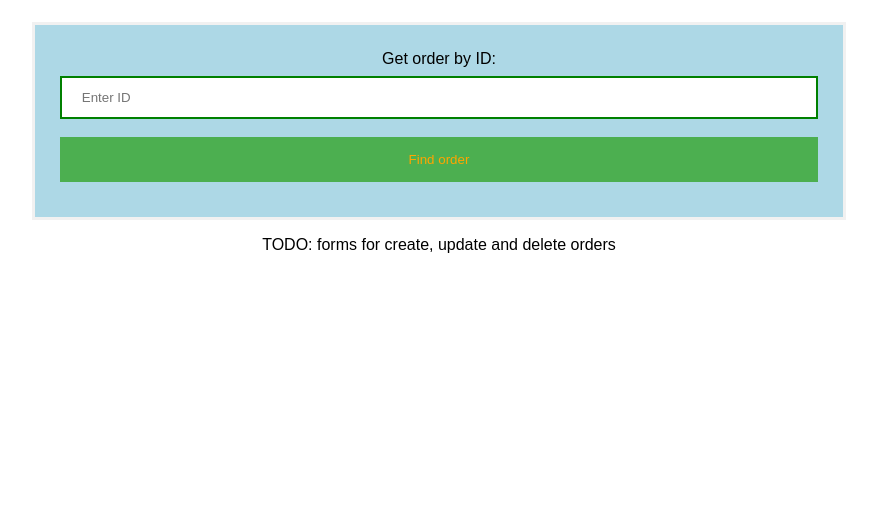
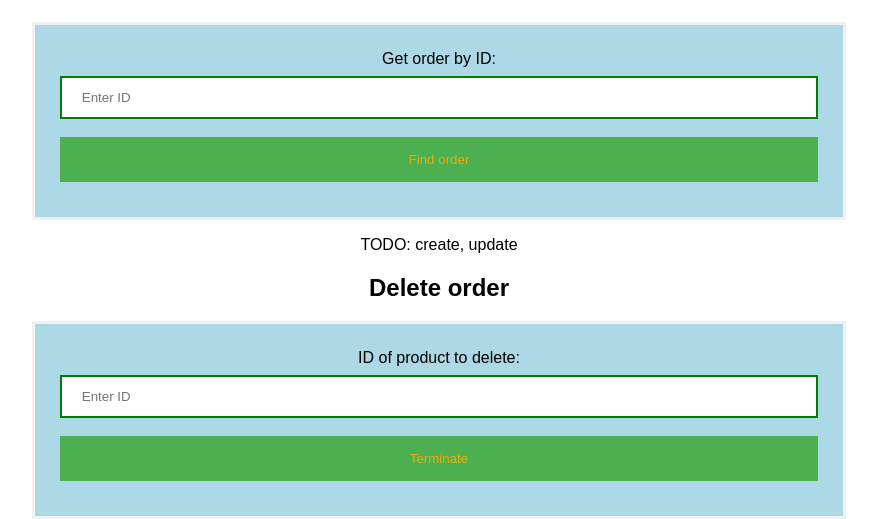
Before and after one commit to MathiasJensen96/soft-security, a PHP site: the page made by src/views/orders-page.php in a window 1280 px wide. Shown: the part 343-862 px from the top of the page, without its empty margins (209-1086 px from the left). Before the commit the page ends 596 px from the top, so only its background shows below. Run offline with PHP 8.4, Linux system fonts and the light colour scheme; the template is opened without the code that fills it, so the values that code supplies are empty; the visitor is signed in with stand-in values (Sample User, id 1).

Commit message:
delete order frontend and csrf

```diff
--- a/src/routes.php
+++ b/src/routes.php
@@ -25,7 +25,7 @@ get('/orders-page', 'views/orders-page.php');
 post('/orders','views/createOrder.php');
 post('/orders/$id', 'views/updateOrder.php');
 get('/orders/$id', 'views/oneOrder.php');
-get('/orders/$id/delete', 'views/deleteOrder.php');
+post('/orders/$id/delete', 'views/deleteOrder.php');
 get('/admin-page', 'controllers/adminPageController.php');
 get('/users', 'services/getUsers.php');
 get('/users/$id', 'services/getUser.php');
@@ -63,6 +63,10 @@ get('/getOrder', function() {
     $id = $_GET['id'];
     header("Location: /orders/$id");
 });
+post('/deleteOrder', function() {
+    $id = $_POST['id'];
+    header("Location: /orders/$id/delete", true, 307);
+});
 
 // not found catch-all
 any('/404','views/404.php');
--- a/src/views/orders-page.php
+++ b/src/views/orders-page.php
@@ -27,10 +27,18 @@
                     <button type="submit">Find order</button>
             </form>
         </div>
-
-        <?php
-        if (isset($_SESSION['role']) && $_SESSION['role'] === 'admin') {?>
-            <p>TODO: forms for create, update and delete orders</p>
-        <?php } ?>
+        <p>TODO: create, update</p>
+        <h2>Delete order</h2>
+        <div class="container">
+            <form method="POST" action="/deleteOrder">
+                <?php set_csrf() ?>
+                <label>
+                    ID of product to delete:
+                    <input type="number" min="1" placeholder="Enter ID" name="id" required>
+                </label>
+                <button type="submit" name="delete">Terminate</button>
+            </form>
+        </div>
+    </div>
 </body>
 </html>
```
Also changed, not shown: src/views/deleteOrder.php (+10 -0 lines).
